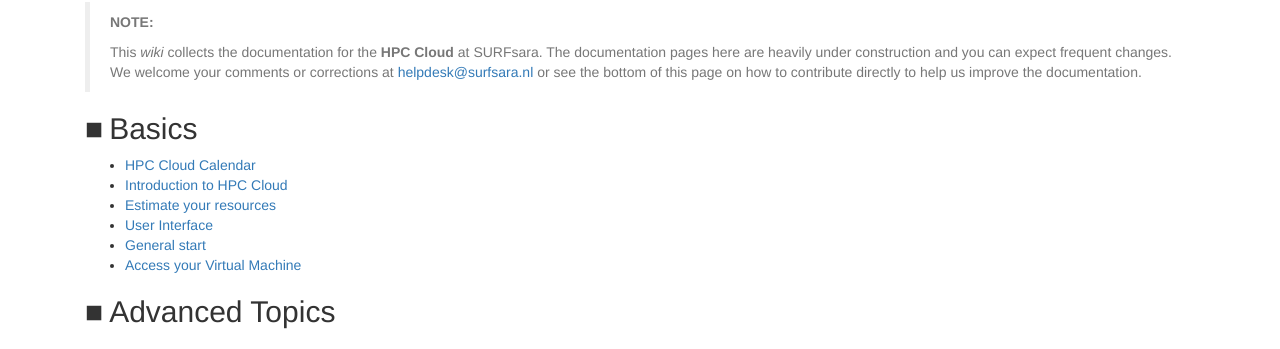
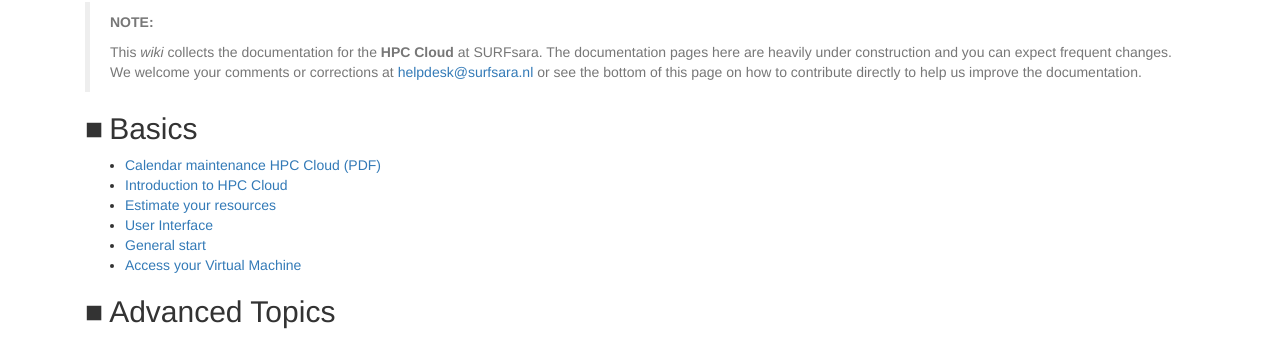
Before and after one commit to sara-nl/clouddocs, a Jekyll site: the page built from index.markdown, in a window 1280 px wide and 900 px high. Shown: the part 158-507 px from the top of the window. Built offline with Jekyll 4.4.1, drawn with Linux system fonts in a browser that asks for light colours; nearby versions of some CDN libraries.

Commit message:
Better title

```diff
--- a/index.markdown
+++ b/index.markdown
@@ -11,7 +11,7 @@
 
 
 ## Basics
-- [HPC Cloud Calendar](/assets/HPC Cloud Calendar 2016.pdf)
+- [Calendar maintenance HPC Cloud (PDF)](/assets/HPC Cloud Calendar 2016.pdf)
 - [Introduction to HPC Cloud](introduction-to-hpc-cloud)
 - [Estimate your resources](estimate-your-resources)
 - [User Interface](user-interface)
```
